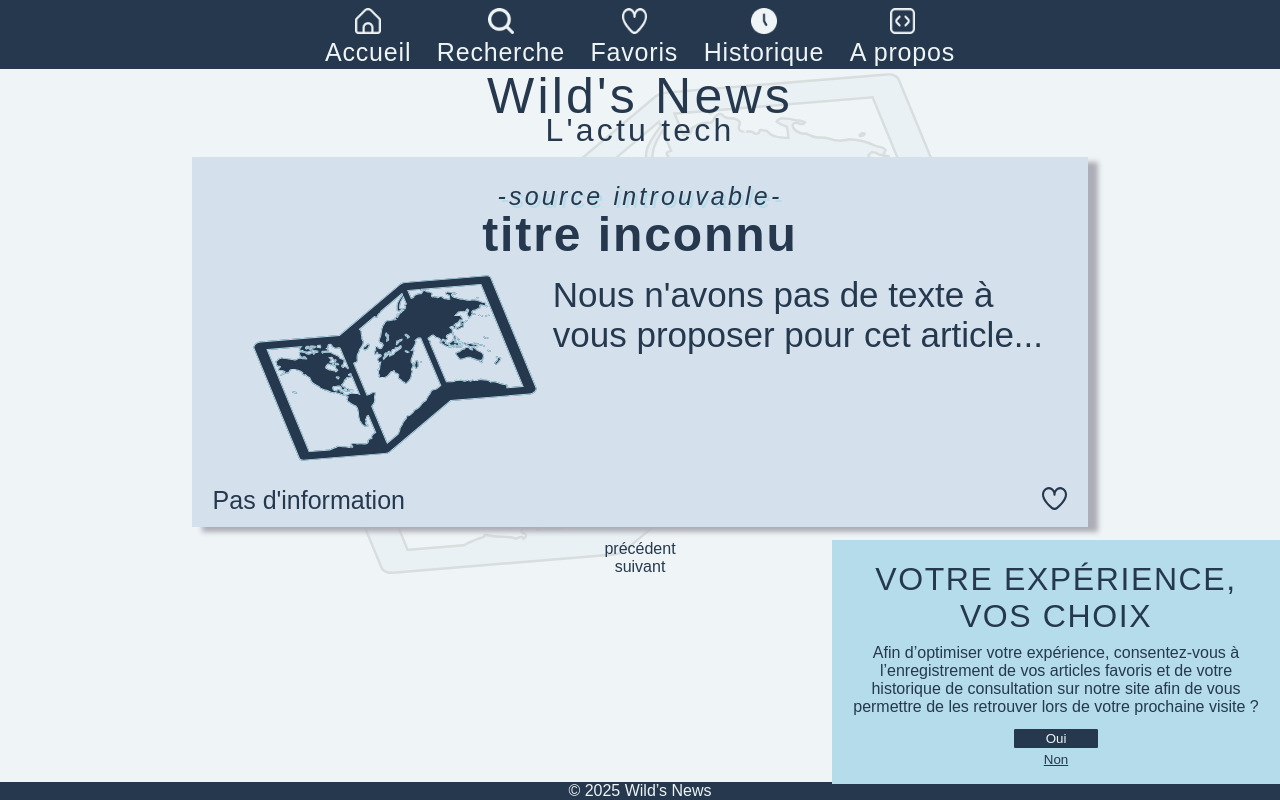
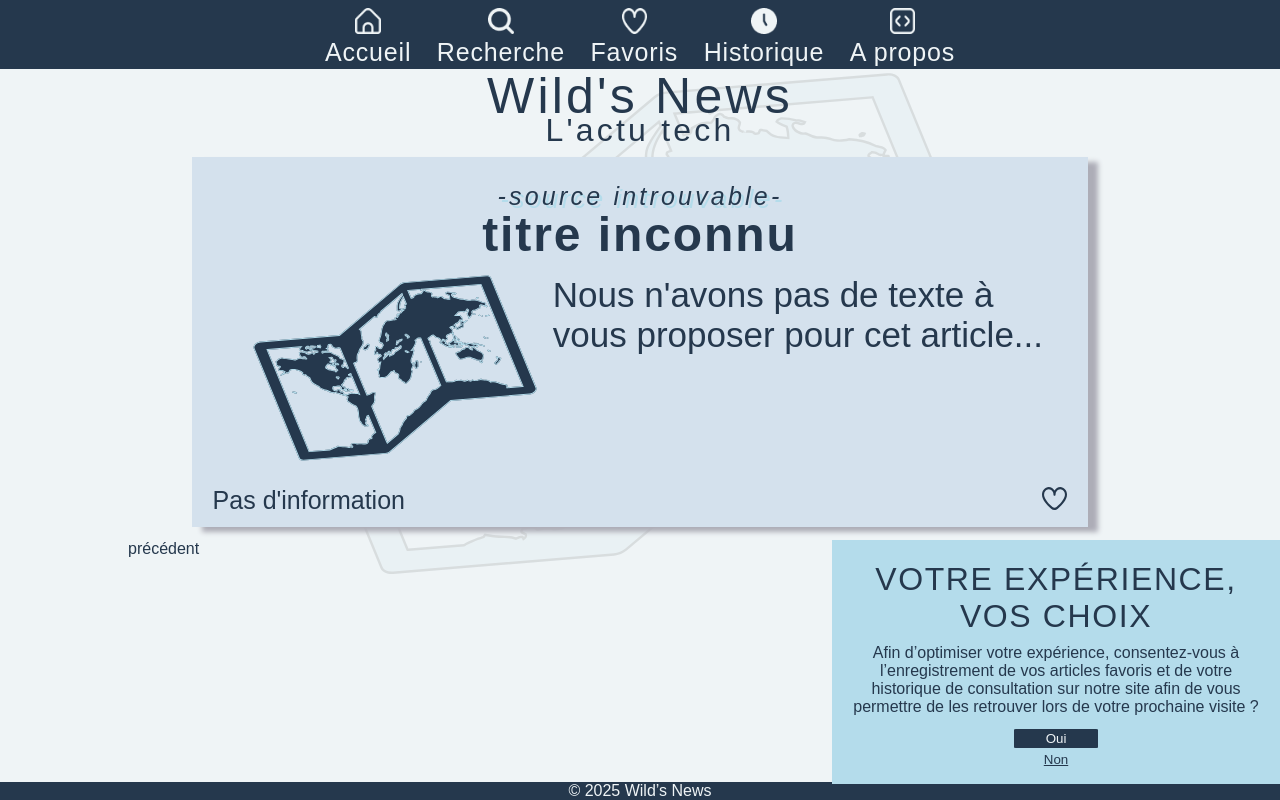
Before and after one commit to WildCodeSchool/2024-12-orleans-cda-project2-team-b, a React (Vite) app: page /historique-choisi/1 in a window 1280 px wide. Built offline with nearby package versions, Linux system fonts and the light colour scheme; a web font is replaced by a local one.

Commit message:
we can click on suivant

```diff
--- /dev/null
+++ b/src/components/next-article.jsx
@@ -0,0 +1,26 @@
+import { useContext } from 'react';
+import { useNavigate } from 'react-router-dom';
+
+import { ChoicesContext } from '../contexts/choices-context';
+
+export default function NextArticle() {
+  const navigate = useNavigate();
+  const { listFavourite, articleChosen, setArticleChosen } = useContext(ChoicesContext);
+
+  function handleNext() {
+    //Chercher l'indice sur lequel on est + changer l'indice+1
+
+    const indexActual = listFavourite.findIndex((a) => a.article_id === articleChosen.article_id);
+    const indexAsked = indexActual + 1;
+    console.log(indexAsked);
+
+    //Afficher display article en envoyant l'index+1
+    setArticleChosen(listFavourite[indexAsked]);
+    navigate(`/favoris-article-choisi/${articleChosen.article_id}`);
+  }
+  return (
+    <>
+      <div onClick={handleNext}>suivant</div>
+    </>
+  );
+}
--- a/src/pages/display-article.jsx
+++ b/src/pages/display-article.jsx
@@ -1,6 +1,7 @@
 import { useContext } from 'react';
 
 import LikeButton from '../components/like-button';
+import NextArticle from '../components/next-article';
 import { ChoicesContext } from '../contexts/choices-context';
 import './display-article.scss';
 
@@ -28,8 +29,10 @@ export default function DisplayArticle() {
           <LikeButton article={articleChosen} />
         </div>
       </div>
-      <div className='button-after'>précédent</div>
-      <div className='button-before'>suivant</div>
+      <div className='nav-article'>
+        <div>précédent</div>
+        <NextArticle />
+      </div>
     </>
   );
 }
--- a/src/pages/display-article.scss
+++ b/src/pages/display-article.scss
@@ -62,6 +62,14 @@
     font-size: vars.$desktop-description;
   }
 }
+
+.nav-article {
+  display: flex;
+  flex-direction: row;
+  justify-content: space-between;
+  width: 80%;
+}
+
 @media (max-width: 770px) {
   .container-display-article {
     width: 95%;
```
